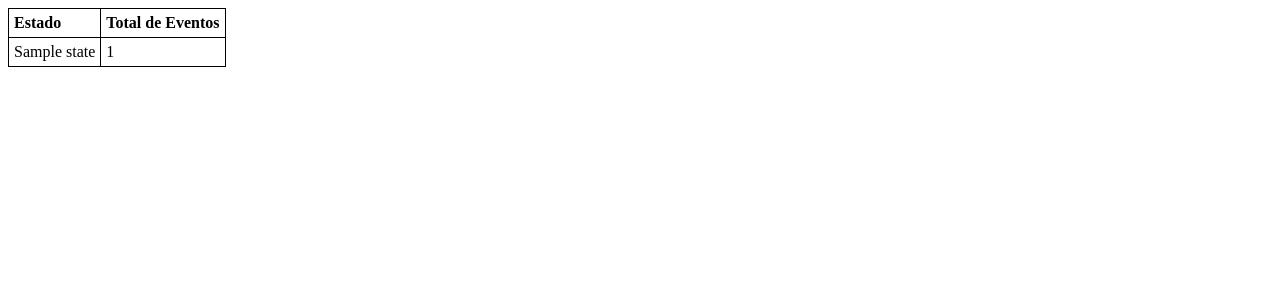
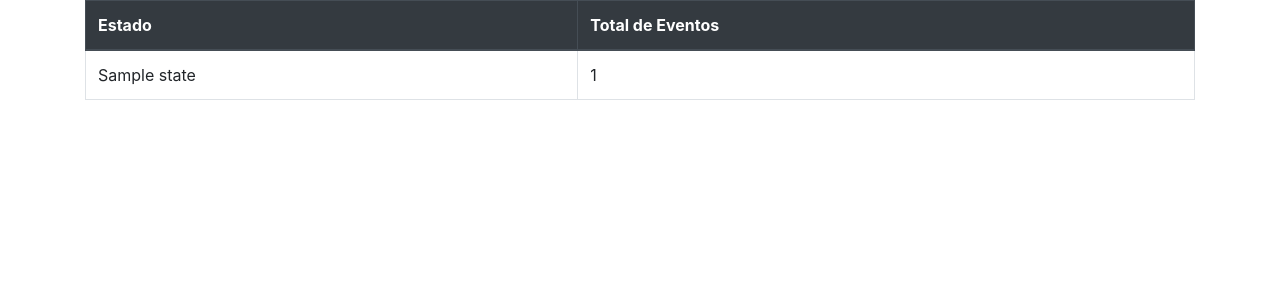
Before and after one commit to tamercuba/Agriconnected, a Django app: page /counter/ in a window 1280 px wide. Shown: the top 300 px of the page. Run offline with Django 3.2, Linux system fonts and the light colour scheme; tables that the repository leaves empty hold one stand-in row (values such as "Sample post"); some libraries are stand-ins or nearby versions.

Commit message:
Counter updated to base + Bootstrap

```diff
--- a/aliens/templates/counter.html
+++ b/aliens/templates/counter.html
@@ -1,32 +1,23 @@
-<!DOCTYPE html>
-<html lang="en" dir="ltr">
-    <head>
-        <meta charset="utf-8">
-        <title>Aliens Counter</title>
-        <style>
-            table, th, td {
-                border: 1px solid black;
-                border-collapse: collapse;
-            }
-            th, td {
-                padding: 5px;
-                text-align: left;
-            }
-
-        </style>
-    </head>
+{% extends "base.html" %}
+{% block content %}
 <body>
-        <table style="width=100%">
+    <div class="container">
+        <table class="table table-bordered table-hover ">
+            <thead class="thead-dark">
                 <tr>
                     <th>Estado</th>
                     <th>Total de Eventos</th>
                 </tr>
+            </thead>
+            <tbody>
                 {% for state in states %}
                 <tr>
                     <td>{{ state }}</td>
                     <td>{{ state.count }}</td>
                 </tr>
                 {% endfor %}
+            </tbody>
         </table>
+    </div>
 </body>
-</html>
+{% endblock %}
```
Lines whose indentation alone changed are shown as unchanged.
